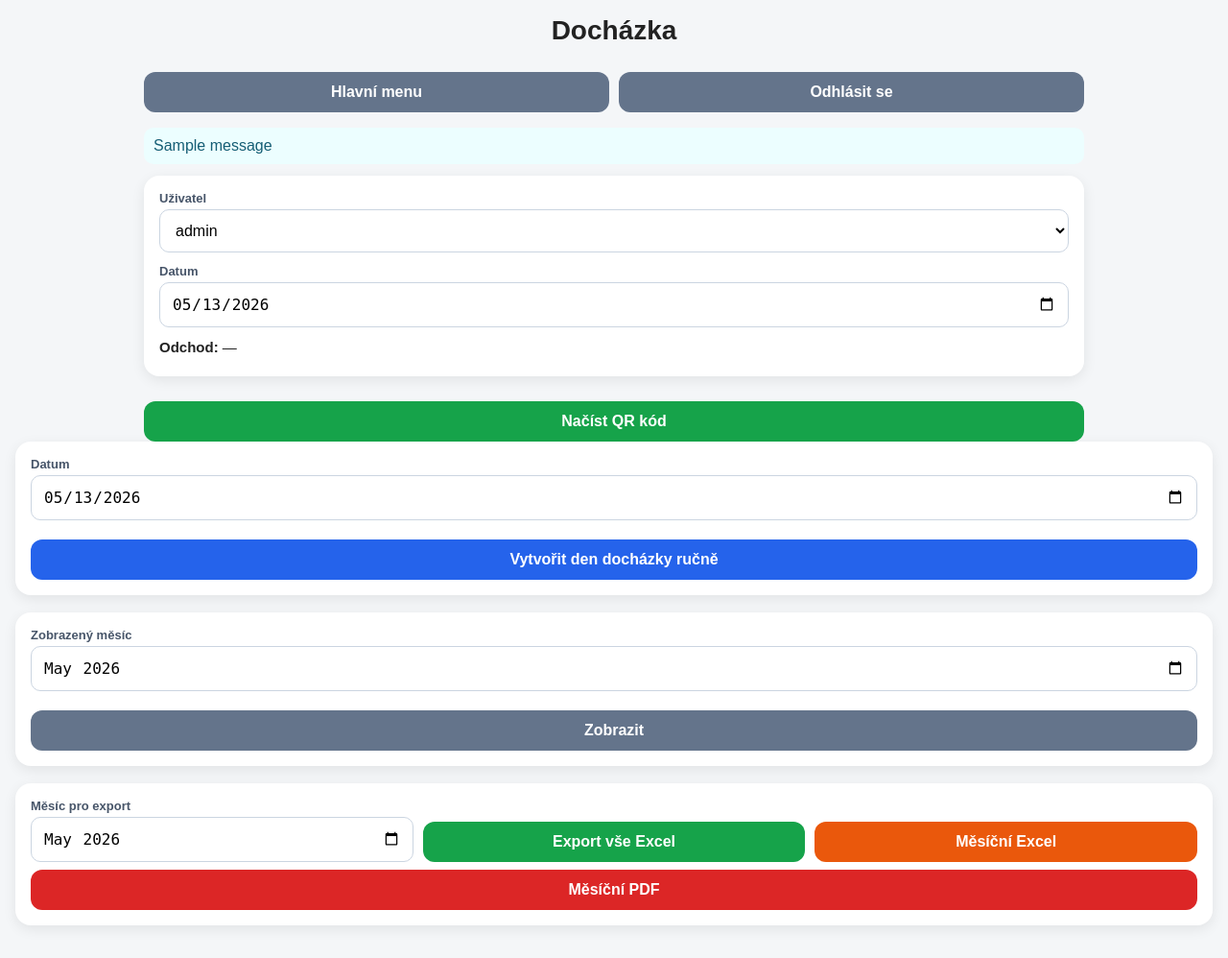
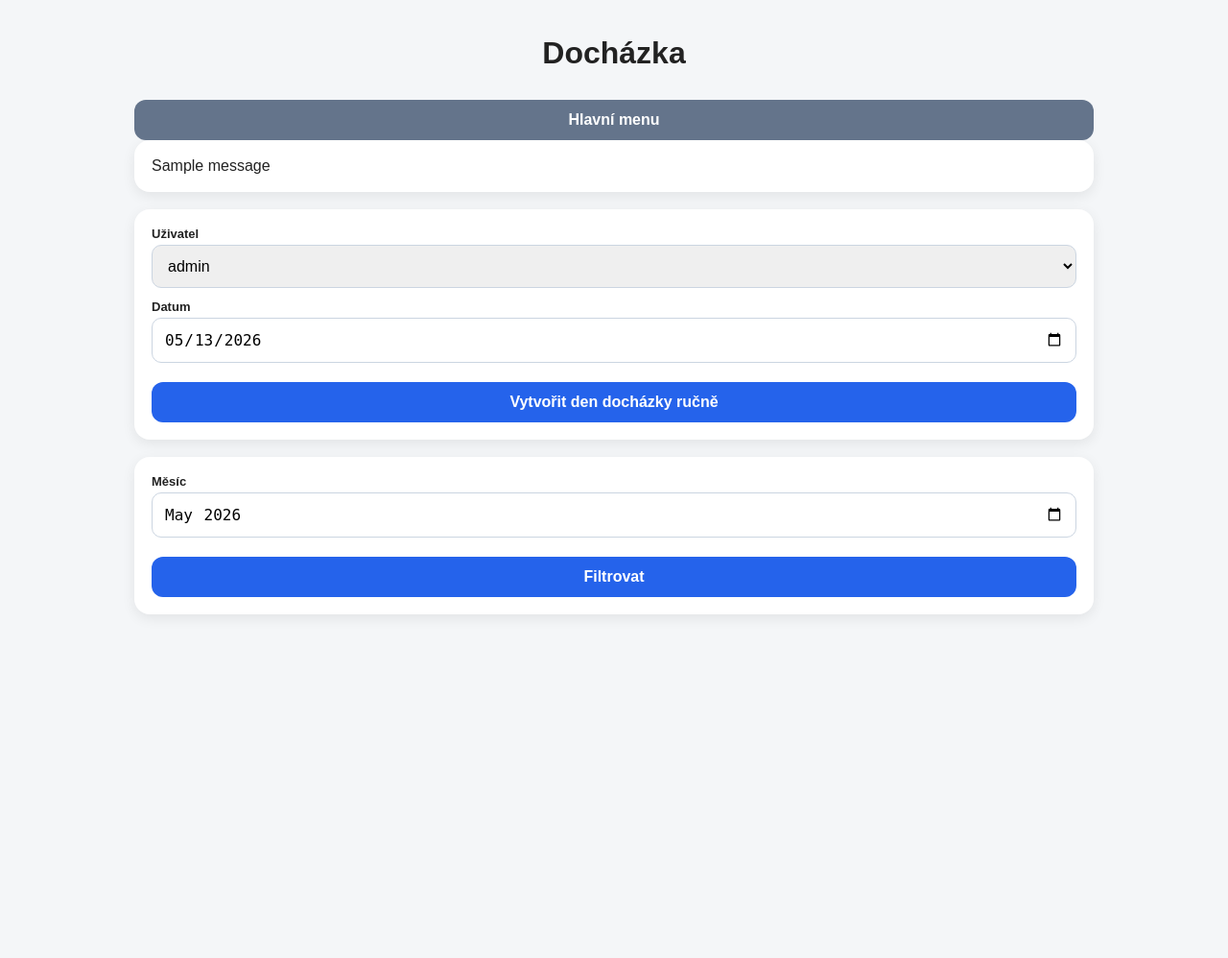
Before and after one commit to pecenyjirikdubno/project-app, a Flask app: page /attendance in a window 1280 px wide. Shown: the whole page at 96% size. After the commit the page ends 641 px from the top, so only its background shows below. Run offline with Flask 3, Linux system fonts and the light colour scheme; a user stored in the database is signed in; data comes from the database, SQL or seed files in the repository; tables that the repository leaves empty hold one stand-in row (values such as "Sample post"); one stand-in notice (Sample message) is shown.

Commit message:
Update attendance.html

```diff
--- a/templates/attendance.html
+++ b/templates/attendance.html
@@ -8,222 +8,133 @@
     <link rel="manifest" href="/manifest.json">
     <meta name="theme-color" content="#16a34a">
     <link rel="apple-touch-icon" href="/static/icons/icon-192.png">
-    <meta name="apple-mobile-web-app-capable" content="yes">
-    <meta name="apple-mobile-web-app-status-bar-style" content="default">
-    <meta name="apple-mobile-web-app-title" content="Docházka">
+    <meta name="mobile-web-app-capable" content="yes">
 
     <style>
-        * { box-sizing: border-box; }
-
-        body {
-            margin: 0;
-            padding: 16px;
-            font-family: Arial, sans-serif;
-            background: #f4f6f8;
-            color: #222;
+        body{
+            margin:0;
+            padding:16px;
+            font-family:Arial,sans-serif;
+            background:#f4f6f8;
+            color:#222;
         }
 
-        .page {
-            max-width: 980px;
-            margin: 0 auto;
+        .page{
+            max-width:1000px;
+            margin:0 auto;
         }
 
-        h1 {
-            margin-top: 0;
-            text-align: center;
-            font-size: 28px;
+        .card{
+            background:#fff;
+            border-radius:16px;
+            padding:18px;
+            margin-bottom:18px;
+            box-shadow:0 4px 14px rgba(0,0,0,0.08);
         }
 
-        .topbar {
-            display: grid;
-            gap: 10px;
-            margin-bottom: 16px;
+        h1{
+            text-align:center;
         }
 
-        .card {
-            background: #fff;
-            border-radius: 16px;
-            padding: 16px;
-            margin-bottom: 18px;
-            box-shadow: 0 4px 14px rgba(0,0,0,0.08);
+        .btn{
+            display:inline-block;
+            width:100%;
+            padding:12px;
+            border:none;
+            border-radius:12px;
+            font-size:16px;
+            font-weight:bold;
+            cursor:pointer;
+            text-decoration:none;
+            text-align:center;
+            margin-top:8px;
+            box-sizing:border-box;
         }
 
-        .field-group {
-            margin-bottom: 12px;
+        .btn-primary{background:#2563eb;color:white;}
+        .btn-success{background:#16a34a;color:white;}
+        .btn-secondary{background:#64748b;color:white;}
+
+        .field-group{
+            margin-bottom:12px;
         }
 
-        label {
-            display: block;
-            font-size: 13px;
-            font-weight: bold;
-            margin-bottom: 4px;
-            color: #475569;
+        label{
+            display:block;
+            margin-bottom:4px;
+            font-size:13px;
+            font-weight:bold;
         }
 
-        input, select {
-            width: 100%;
-            padding: 12px;
-            border: 1px solid #cbd5e1;
-            border-radius: 10px;
-            font-size: 16px;
-            background: #fff;
+        input,select{
+            width:100%;
+            padding:12px;
+            border:1px solid #cbd5e1;
+            border-radius:10px;
+            font-size:16px;
+            box-sizing:border-box;
         }
 
-        .btn {
-            display: inline-block;
-            width: 100%;
-            border: none;
-            border-radius: 12px;
-            padding: 12px 14px;
-            font-size: 16px;
-            font-weight: bold;
-            cursor: pointer;
-            text-align: center;
-            text-decoration: none;
-            margin-top: 8px;
+        .today-box{
+            background:#ecfdf5;
+            border:1px solid #bbf7d0;
+            border-radius:14px;
+            padding:14px;
+            margin-bottom:14px;
         }
 
-        .btn-primary { background: #2563eb; color: white; }
-        .btn-success { background: #16a34a; color: white; }
-        .btn-warning { background: #ea580c; color: white; }
-        .btn-secondary { background: #64748b; color: white; }
-        .btn-danger { background: #dc2626; color: white; }
-
-        .flash {
-            background: #ecfeff;
-            color: #155e75;
-            padding: 10px;
-            border-radius: 10px;
-            margin-bottom: 12px;
+        .info-line{
+            margin-bottom:8px;
         }
 
-        .record-card {
-            border: 1px solid #e5e7eb;
-            border-radius: 14px;
-            padding: 14px;
-            margin-bottom: 12px;
-            background: #fafafa;
+        #qr-reader-box{
+            display:none;
+            margin-top:14px;
         }
 
-        .record-grid {
-            display: grid;
-            gap: 10px;
+        .qr-status{
+            margin-top:10px;
+            padding:10px;
+            border-radius:10px;
+            background:#f8fafc;
         }
 
-        .info-line {
-            font-size: 15px;
-            margin-bottom: 6px;
-        }
-
-        .badge {
-            display: inline-block;
-            padding: 6px 10px;
-            border-radius: 999px;
-            font-size: 12px;
-            font-weight: bold;
-            margin-bottom: 10px;
-        }
-
-        .badge-open {
-            background: #dcfce7;
-            color: #166534;
-        }
-
-        .badge-locked {
-            background: #fee2e2;
-            color: #991b1b;
-        }
-
-        .admin-tools {
-            margin-top: 12px;
-            padding-top: 12px;
-            border-top: 1px solid #ddd;
-        }
-
-        .admin-grid {
-            display: grid;
-            gap: 10px;
-        }
-
-        .month-tools {
-            display: grid;
-            gap: 10px;
-        }
-
-        .today-box {
-            background: #ecfdf5;
-            border: 1px solid #bbf7d0;
-            border-radius: 14px;
-            padding: 14px;
-            margin-bottom: 12px;
-        }
-
-        #qr-reader-box {
-            margin-top: 14px;
-            display: none;
-        }
-
-        #reader {
-            width: 100%;
-            max-width: 420px;
-            margin: 0 auto 12px auto;
-            overflow: hidden;
-            border-radius: 12px;
-        }
-
-        .qr-status {
-            margin-top: 10px;
-            padding: 10px 12px;
-            border-radius: 10px;
-            background: #f8fafc;
-            color: #334155;
-            font-size: 14px;
-        }
-
-        @media (min-width: 700px) {
-            .topbar {
-                grid-template-columns: 1fr 1fr;
-            }
-
-            .record-grid {
-                grid-template-columns: 1fr 1fr;
-            }
-
-            .admin-grid {
-                grid-template-columns: 1fr 1fr 1fr;
-            }
-
-            .month-tools {
-                grid-template-columns: 1fr 1fr 1fr;
-                align-items: end;
-            }
+        .record-card{
+            border:1px solid #e5e7eb;
+            border-radius:14px;
+            padding:14px;
+            margin-bottom:12px;
+            background:#fafafa;
         }
     </style>
 </head>
 <body>
+
 <div class="page">
 
     <h1>Docházka</h1>
 
-    <div class="topbar">
-        <a class="btn btn-secondary" href="{{ url_for('dashboard') }}">Hlavní menu</a>
-        <a class="btn btn-secondary" href="{{ url_for('logout') }}">Odhlásit se</a>
-    </div>
+    <a class="btn btn-secondary" href="{{ url_for('dashboard') }}">
+        Hlavní menu
+    </a>
 
     {% with messages = get_flashed_messages(with_categories=true) %}
       {% if messages %}
         {% for category, message in messages %}
-          <div class="flash">{{ message }}</div>
+          <div class="card">{{ message }}</div>
         {% endfor %}
       {% endif %}
     {% endwith %}
 
     {% if current_user.role == 'admin' %}
+
     <div class="card">
+
         <form method="POST" action="{{ url_for('create_attendance_day') }}">
 
             <div class="field-group">
                 <label>Uživatel</label>
+
                 <select name="user_id" required>
                     {% for user in users %}
                         {% if user.role != 'qr_terminal' %}
@@ -237,202 +148,201 @@
 
             <div class="field-group">
                 <label>Datum</label>
-            <input type="date" name="work_date" value="{{ today }}" required>
+
+                <input type="date"
+                       name="work_date"
+                       value="{{ today }}"
+                       required>
             </div>
+
+            <button class="btn btn-primary" type="submit">
+                Vytvořit den docházky ručně
+            </button>
+
+        </form>
+
+    </div>
+
+    {% else %}
+
+    <div class="card">
+
+        <div class="today-box">
+
+            <div class="info-line">
+                <strong>Dnešní docházka</strong>
+            </div>
+
+            <div class="info-line">
+                <strong>Příchod:</strong>
+
+                {% if today_record and today_record.start_time %}
+                    {{ time_to_str(today_record.start_time) }}
+                {% else %}
+                    —
+                {% endif %}
+            </div>
+
             <div class="info-line">
                 <strong>Odchod:</strong>
+
                 {% if today_record and today_record.end_time %}
                     {{ time_to_str(today_record.end_time) }}
                 {% else %}
                     —
                 {% endif %}
             </div>
+
         </div>
 
-        <button class="btn btn-success" type="button" onclick="startQrScanner()">Načíst QR kód</button>
-        <button class="btn btn-secondary" type="button" onclick="stopQrScanner()" id="stop-qr-btn" style="display:none;">Zastavit kameru</button>
+        <button class="btn btn-success"
+                type="button"
+                onclick="startQrScanner()">
+
+            Načíst QR kód
+
+        </button>
+
+        <button class="btn btn-secondary"
+                type="button"
+                onclick="stopQrScanner()"
+                id="stop-qr-btn"
+                style="display:none;">
+
+            Zastavit kameru
+
+        </button>
 
         <div id="qr-reader-box">
+
             <div id="reader"></div>
-            <div class="qr-status" id="qr-status">Namiřte kameru na firemní QR kód.</div>
+
+            <div class="qr-status" id="qr-status">
+                Namiřte kameru na firemní QR kód.
             </div>
+
+        </div>
+
+    </div>
+
+    {% endif %}
+
+    <div class="card">
+
+        <form method="GET" action="{{ url_for('attendance') }}">
+
+            <div class="field-group">
+                <label>Měsíc</label>
+
+                <input type="month"
+                       name="month"
+                       value="{{ selected_month }}">
+            </div>
+
+            <button class="btn btn-primary" type="submit">
+                Filtrovat
+            </button>
+
+        </form>
+
+    </div>
+
+    {% for record in records %}
+
+    <div class="record-card">
+
+        {% if current_user.role == 'admin' %}
+            <div class="info-line">
+                <strong>Uživatel:</strong>
+                {{ user_map.get(record.user_id, '') }}
             </div>
         {% endif %}
 
-    {% if current_user.role == 'admin' %}
-    <div class="card">
-        <form method="POST" action="{{ url_for('create_attendance_day') }}">
-            <div class="field-group">
-                <label>Datum</label>
-                <input type="date" name="work_date" value="{{ today }}" required>
-            </div>
-            <button class="btn btn-primary" type="submit">Vytvořit den docházky ručně</button>
-        </form>
-    </div>
-    {% else %}
-    <div class="card">
-        <div class="qr-status">
-            Docházka je pro běžného uživatele uzamčená. Příchod a odchod lze zapsat pouze načtením firemního QR kódu.
-        </div>
-    </div>
-    {% endif %}
-
-    <div class="card">
-        <form method="GET" action="{{ url_for('attendance') }}">
-            <div class="field-group">
-                <label>Zobrazený měsíc</label>
-                <input type="month" name="month" value="{{ selected_month }}">
-            </div>
-            <button class="btn btn-secondary" type="submit">Zobrazit</button>
-        </form>
+        <div class="info-line">
+            <strong>Datum:</strong>
+            {{ record.work_date }}
         </div>
 
-    {% if current_user.role == 'admin' %}
-    <div class="card">
-        <div class="month-tools">
-            <div class="field-group" style="margin-bottom:0;">
-                <label>Měsíc pro export</label>
-                <input type="month" id="export_month" value="{{ selected_month }}">
+        <div class="info-line">
+            <strong>Nástup:</strong>
+            {{ time_to_str(record.start_time) }}
         </div>
 
-            <a class="btn btn-success" href="{{ url_for('attendance_export_all_excel') }}">Export vše Excel</a>
-
-            <button class="btn btn-warning" type="button" onclick="exportMonthlyExcel()">Měsíční Excel</button>
+        <div class="info-line">
+            <strong>Odchod:</strong>
+            {{ time_to_str(record.end_time) }}
         </div>
 
-        <button class="btn btn-danger" type="button" onclick="exportMonthlyPdf()">Měsíční PDF</button>
-    </div>
-    {% endif %}
-
-    {% for record in records %}
-    <div class="record-card">
-        {% if current_user.role == 'admin' %}
-            {% if can_user_edit_attendance(record) %}
-                <div class="badge badge-open">Lze upravovat adminem</div>
-            {% else %}
-                <div class="badge badge-locked">Uzamčeno</div>
-            {% endif %}
-        {% else %}
-            <div class="badge badge-locked">Uzamčeno – pouze QR</div>
-        {% endif %}
-
-        <div class="record-grid">
-            <div class="info-line"><strong>Datum:</strong> {{ record.work_date }}</div>
-
-            {% if current_user.role == 'admin' %}
-                <div class="info-line"><strong>Uživatel:</strong> {{ user_map.get(record.user_id, '') }}</div>
-            {% endif %}
-
-            <div class="info-line"><strong>Nástup:</strong> {{ time_to_str(record.start_time) or '—' }}</div>
-            <div class="info-line"><strong>Ukončení:</strong> {{ time_to_str(record.end_time) or '—' }}</div>
     </div>
 
-        {% if current_user.role == 'admin' %}
-        <div class="admin-tools">
-            <form method="POST" action="{{ url_for('attendance_admin_update', record_id=record.id) }}">
-                <div class="admin-grid">
-                    <div class="field-group">
-                        <label>Datum</label>
-                        <input type="date" name="work_date" value="{{ record.work_date }}" required>
-                    </div>
-
-                    <div class="field-group">
-                        <label>Čas nástupu</label>
-                        <input type="time" name="start_time" value="{{ time_to_str(record.start_time) }}">
-                    </div>
-
-                    <div class="field-group">
-                        <label>Čas ukončení</label>
-                        <input type="time" name="end_time" value="{{ time_to_str(record.end_time) }}">
-                    </div>
-                </div>
-
-                <button class="btn btn-primary" type="submit">Uložit změny adminem</button>
-            </form>
-        </div>
-        {% endif %}
-    </div>
     {% endfor %}
 
 </div>
 
-<script src="https://unpkg.com/html5-qrcode" type="text/javascript"></script>
 <script>
-function exportMonthlyExcel() {
-    const month = document.getElementById("export_month").value;
-    window.location.href = "{{ url_for('attendance_export_monthly_excel') }}?month=" + encodeURIComponent(month);
-}
-
-function exportMonthlyPdf() {
-    const month = document.getElementById("export_month").value;
-    window.location.href = "{{ url_for('attendance_export_monthly_pdf') }}?month=" + encodeURIComponent(month);
-}
-
 let html5QrCode = null;
-let qrRunning = false;
 
 async function startQrScanner() {
-    const readerBox = document.getElementById("qr-reader-box");
-    const statusBox = document.getElementById("qr-status");
-    const stopBtn = document.getElementById("stop-qr-btn");
 
-    if (qrRunning) {
+    document.getElementById("qr-reader-box").style.display = "block";
+    document.getElementById("stop-qr-btn").style.display = "block";
+
+    if (!window.Html5Qrcode) {
+        document.getElementById("qr-status").innerText =
+            "Chybí html5-qrcode knihovna.";
         return;
     }
 
-    readerBox.style.display = "block";
-    stopBtn.style.display = "block";
-    statusBox.textContent = "Spouštím kameru...";
+    html5QrCode = new Html5Qrcode("reader");
 
     try {
-        html5QrCode = new Html5Qrcode("reader");
 
         await html5QrCode.start(
             { facingMode: "environment" },
             {
                 fps: 10,
-                qrbox: { width: 220, height: 220 }
+                qrbox: 250
             },
             async (decodedText) => {
-                if (!decodedText) {
-                    return;
+
+                document.getElementById("qr-status").innerText =
+                    "QR načten.";
+
+                await sendQr(decodedText);
+
+                stopQrScanner();
             }
-
-                statusBox.textContent = "QR načten, ukládám docházku...";
-                await stopQrScanner();
-                await sendQrToServer(decodedText);
-            },
-            () => {}
         );
 
-        qrRunning = true;
-        statusBox.textContent = "Namiřte kameru na firemní QR kód.";
-    } catch (error) {
-        statusBox.textContent = "Nepodařilo se spustit kameru. Zkontrolujte oprávnění kamery.";
+    } catch (err) {
+
+        document.getElementById("qr-status").innerText =
+            "Nepodařilo se spustit kameru.";
+
     }
 }
 
 async function stopQrScanner() {
-    const readerBox = document.getElementById("qr-reader-box");
-    const stopBtn = document.getElementById("stop-qr-btn");
+
+    document.getElementById("stop-qr-btn").style.display = "none";
+
+    if (html5QrCode) {
 
         try {
-        if (html5QrCode && qrRunning) {
             await html5QrCode.stop();
-            await html5QrCode.clear();
-        }
-    } catch (error) {
+        } catch (e) {}
+
+        html5QrCode = null;
     }
 
-    html5QrCode = null;
-    qrRunning = false;
-    readerBox.style.display = "none";
-    stopBtn.style.display = "none";
+    document.getElementById("qr-reader-box").style.display = "none";
 }
 
-async function sendQrToServer(qrValue) {
+async function sendQr(qrValue) {
+
     try {
-        const response = await fetch("{{ url_for('attendance_scan_qr') }}", {
+
+        const response = await fetch("/attendance/scan-qr", {
             method: "POST",
             headers: {
                 "Content-Type": "application/json"
@@ -443,12 +353,22 @@ async function sendQrToServer(qrValue) {
         });
 
         const data = await response.json();
-        alert(data.message || "Hotovo.");
+
+        alert(data.message || "Hotovo");
+
+        if (data.success) {
             window.location.reload();
-    } catch (error) {
-        alert("Nepodařilo se uložit docházku.");
+        }
+
+    } catch (err) {
+
+        alert("Nepodařilo se zapsat docházku.");
+
     }
 }
 </script>
+
+<script src="https://unpkg.com/html5-qrcode"></script>
+
 </body>
 </html>
```
Lines whose indentation alone changed are shown as unchanged.
